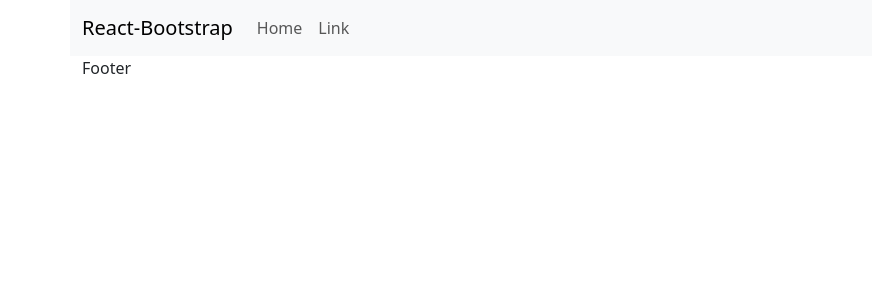
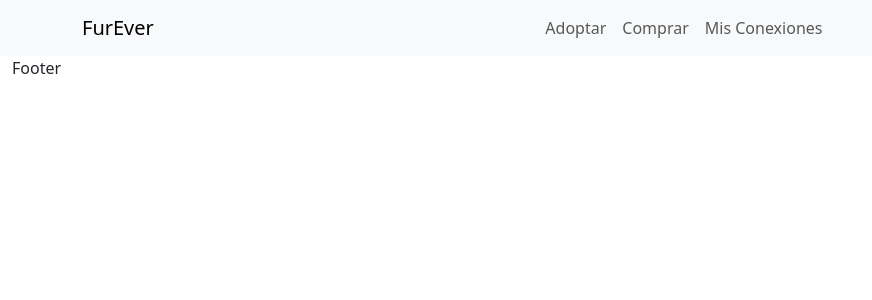
Before and after one commit to marcom25/FurEver, a React (Create React App) app: page / in a window 1280 px wide. Shown: the top 300 px of the page, without its empty margins (0-872 px from the left). Built offline with nearby package versions, Linux system fonts and the light colour scheme; no server answers.

Commit message:
styled navbar

```diff
--- a/package.json
+++ b/package.json
@@ -34,5 +34,8 @@
       "last 1 firefox version",
       "last 1 safari version"
     ]
+  },
+  "devDependencies": {
+    "@babel/plugin-proposal-private-property-in-object": "^7.21.11"
   }
 }
--- a/src/App.js
+++ b/src/App.js
@@ -6,14 +6,11 @@ import { LandingOfferer } from "./layouts/LandingOfferer";
 import { LandingInterested } from "./layouts/LandingInterested";
 import { useFetch } from "./hooks/useFetch";
 
-
 function App() {
-  const {loading, error, data} = useFetch("animal-adp/");
-
-  console.log(data);
+  // const {loading, error, data} = useFetch("animal-adp/");
   return (
     <>
-      <Container>
+      <Container fluid>
         <Row>
           <Furbar />
         </Row>
@@ -21,7 +18,6 @@ function App() {
           <Routes>
             <Route path="offerer" element={<LandingOfferer />} />
             <Route path="interested" element={<LandingInterested />} />
-
           </Routes>
         </Row>
         <Row>
--- a/src/layouts/Furbar/index.jsx
+++ b/src/layouts/Furbar/index.jsx
@@ -4,14 +4,15 @@ export const Furbar = () => {
   return (
     <Navbar expand="lg" className="bg-body-tertiary">
       <Container>
-        <Navbar.Brand href="#home">React-Bootstrap</Navbar.Brand>
+        <Navbar.Brand href="#home">FurEver</Navbar.Brand>
         <Navbar.Toggle aria-controls="basic-navbar-nav" />
-        <Navbar.Collapse id="basic-navbar-nav">
-          <Nav className="me-auto">
-            <Nav.Link href="#home">Home</Nav.Link>
-            <Nav.Link href="#link">Link</Nav.Link>
+        <Navbar.Offcanvas className="" id="basic-navbar-nav">
+          <Nav className="justify-content-center p-3 p-lg-0">
+            <Nav.Link href="#home">Adoptar</Nav.Link>
+            <Nav.Link href="#link">Comprar</Nav.Link>
+            <Nav.Link href="#link">Mis Conexiones</Nav.Link>
           </Nav>
-        </Navbar.Collapse>
+        </Navbar.Offcanvas>
       </Container>
     </Navbar>
   )
```
Also changed, not shown: 1 other file (tests, documents, lock files or other folders).
